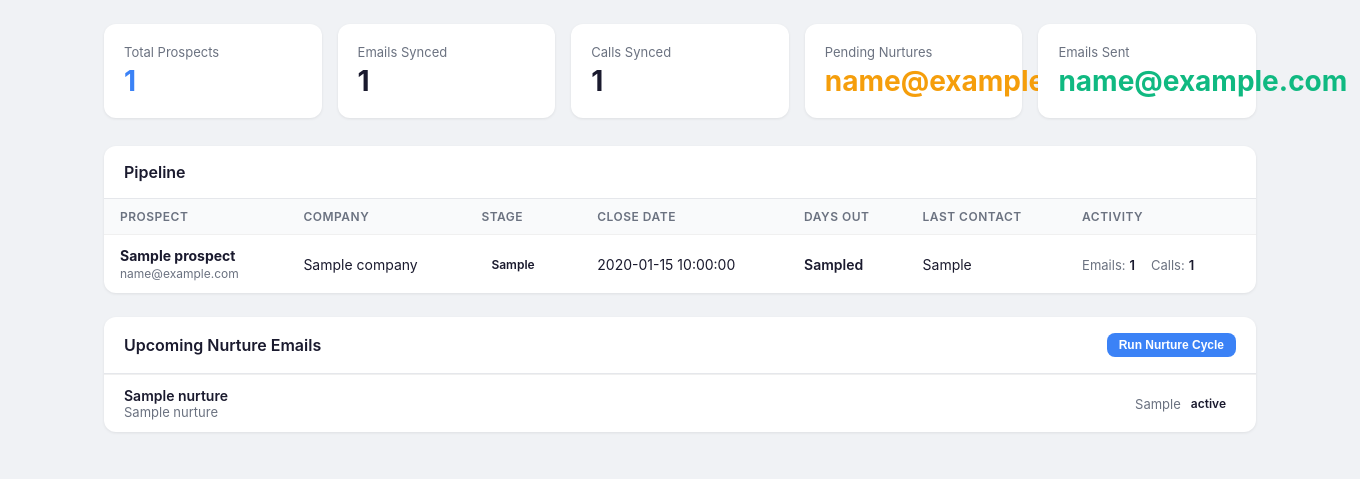
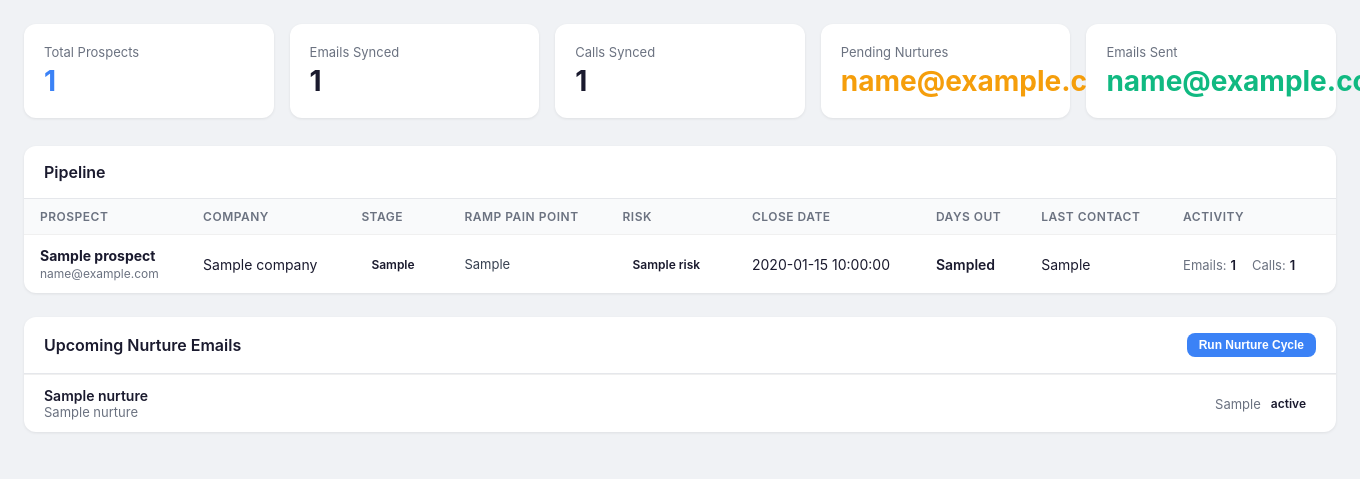
Before and after one commit to danzak95/danzak95, a FastAPI app: template app/templates/dashboard.html in a window 1360 px wide; the page is wider, and only the part inside the window is pictured. Shown: the part 66-545 px from the top of that part. Run offline with FastAPI, Linux system fonts and the light colour scheme; the template is opened without the code that fills it: most values are stand-ins (such as "Sample title", 1, 10 or a date in 2020).

Commit message:
Add ramp pain point and risk columns to pipeline table
- New pain_point and risk fields on Prospect model
- Pipeline table now shows each prospect's ramp-related pain and risk level
- Color-coded risk badges (High=red, Medium=amber, Low=green)
- Pain point and risk also visible in prospect detail modal
- Seed data updated with realistic ramp pain points per prospect

https://claude.ai/code/session_018wW6HXbeK3mCBnXFkPyUde

```diff
--- a/app/models/prospect.py
+++ b/app/models/prospect.py
@@ -1,7 +1,7 @@
 from datetime import date, datetime
 from typing import Optional
 
-from sqlalchemy import String, Date, DateTime
+from sqlalchemy import String, Date, DateTime, Text
 from sqlalchemy.orm import Mapped, mapped_column
 
 from app.database import Base
@@ -17,6 +17,8 @@ class Prospect(Base):
     expected_close_date: Mapped[Optional[date]] = mapped_column(Date, nullable=True)
     deal_stage: Mapped[Optional[str]] = mapped_column(String(100), nullable=True)
     last_contact_date: Mapped[Optional[datetime]] = mapped_column(DateTime, nullable=True)
+    pain_point: Mapped[Optional[str]] = mapped_column(Text, nullable=True)
+    risk: Mapped[Optional[str]] = mapped_column(String(100), nullable=True)
     notes: Mapped[Optional[str]] = mapped_column(String(2000), nullable=True)
     created_at: Mapped[datetime] = mapped_column(DateTime, default=datetime.utcnow)
     updated_at: Mapped[datetime] = mapped_column(
--- a/app/routes/dashboard.py
+++ b/app/routes/dashboard.py
@@ -168,6 +168,8 @@ async def dashboard_ui(request: Request, db: AsyncSession = Depends(get_db)):
             "company": p.company,
             "deal_stage": p.deal_stage,
             "stage_class": _stage_class(p.deal_stage),
+            "pain_point": p.pain_point,
+            "risk": p.risk,
             "close_date_display": close_date_display,
             "days_out": days_out,
             "days_class": days_class,
--- a/app/routes/prospects.py
+++ b/app/routes/prospects.py
@@ -19,6 +19,8 @@ class ProspectCreate(BaseModel):
     company: Optional[str] = None
     expected_close_date: Optional[date] = None
     deal_stage: Optional[str] = None
+    pain_point: Optional[str] = None
+    risk: Optional[str] = None
     notes: Optional[str] = None
 
 
@@ -29,6 +31,8 @@ class ProspectResponse(BaseModel):
     company: Optional[str]
     expected_close_date: Optional[date]
     deal_stage: Optional[str]
+    pain_point: Optional[str]
+    risk: Optional[str]
     last_contact_date: Optional[datetime]
     notes: Optional[str]
     created_at: datetime
--- a/app/templates/dashboard.html
+++ b/app/templates/dashboard.html
@@ -12,7 +12,8 @@
         .header h1 { font-size: 22px; font-weight: 600; }
         .header .demo-badge { background: #f59e0b; color: #1a1a2e; padding: 4px 12px; border-radius: 12px; font-size: 12px; font-weight: 700; }
 
-        .container { max-width: 1200px; margin: 0 auto; padding: 24px; }
+        .container { max-width: 1500px; margin: 0 auto; padding: 24px; }
+        .section { overflow-x: auto; }
 
         /* Stats row */
         .stats { display: grid; grid-template-columns: repeat(auto-fit, minmax(180px, 1fr)); gap: 16px; margin-bottom: 28px; }
@@ -92,6 +93,15 @@
         .timeline-desc { font-size: 14px; margin-top: 2px; }
         .timeline-date { font-size: 12px; color: #9ca3af; }
 
+        /* Risk badges */
+        .risk { display: inline-block; padding: 3px 10px; border-radius: 10px; font-size: 12px; font-weight: 600; }
+        .risk-high { background: #fee2e2; color: #991b1b; }
+        .risk-medium { background: #fef3c7; color: #92400e; }
+        .risk-low { background: #d1fae5; color: #065f46; }
+
+        /* Pain point cell */
+        .pain-text { font-size: 13px; color: #374151; line-height: 1.4; max-width: 300px; }
+
         .btn { cursor: pointer; padding: 8px 16px; border-radius: 8px; font-size: 13px; font-weight: 600; border: none; }
         .btn-primary { background: #3b82f6; color: white; }
         .btn-primary:hover { background: #2563eb; }
@@ -141,6 +151,8 @@
                     <th>Prospect</th>
                     <th>Company</th>
                     <th>Stage</th>
+                    <th>Ramp Pain Point</th>
+                    <th>Risk</th>
                     <th>Close Date</th>
                     <th>Days Out</th>
                     <th>Last Contact</th>
@@ -153,6 +165,12 @@
                     <td><strong>{{ p.name }}</strong><br><span style="color:#6b7280;font-size:12px">{{ p.email }}</span></td>
                     <td>{{ p.company or '—' }}</td>
                     <td><span class="stage stage-{{ p.stage_class }}">{{ p.deal_stage or 'Unknown' }}</span></td>
+                    <td><div class="pain-text">{{ p.pain_point or '—' }}</div></td>
+                    <td>
+                        {% if p.risk %}
+                        <span class="risk risk-{{ p.risk|lower }}">{{ p.risk }}</span>
+                        {% else %}—{% endif %}
+                    </td>
                     <td>{{ p.close_date_display }}</td>
                     <td>
                         {% if p.days_out is not none %}
@@ -229,7 +247,9 @@ async function showProspect(id) {
                 <div class="detail-row">
                     <div class="detail-item"><div class="label">Stage</div><div class="val">${prospect.deal_stage || '—'}</div></div>
                     <div class="detail-item"><div class="label">Close Date</div><div class="val">${prospect.expected_close_date || '—'}</div></div>
+                    <div class="detail-item"><div class="label">Risk</div><div class="val">${prospect.risk || '—'}</div></div>
                 </div>
+                ${prospect.pain_point ? `<div class="detail-row"><div class="detail-item"><div class="label">Ramp Pain Point</div><div class="val">${prospect.pain_point}</div></div></div>` : ''}
                 ${prospect.notes ? `<div class="detail-row"><div class="detail-item"><div class="label">Notes</div><div class="val">${prospect.notes}</div></div></div>` : ''}
             </div>
             <div class="modal-section">
```
Also changed, not shown: seed_data.py (+16 -0 lines).
